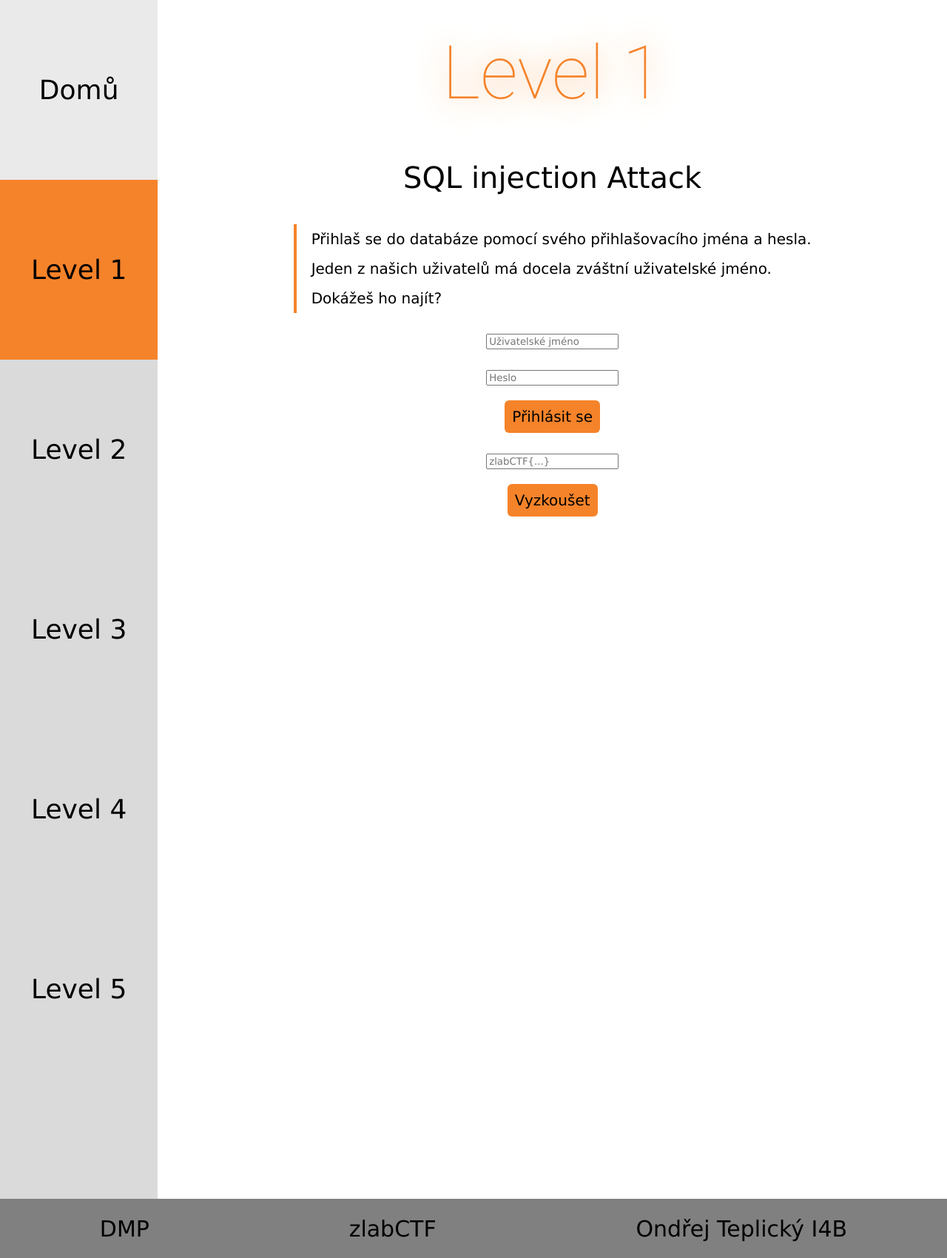
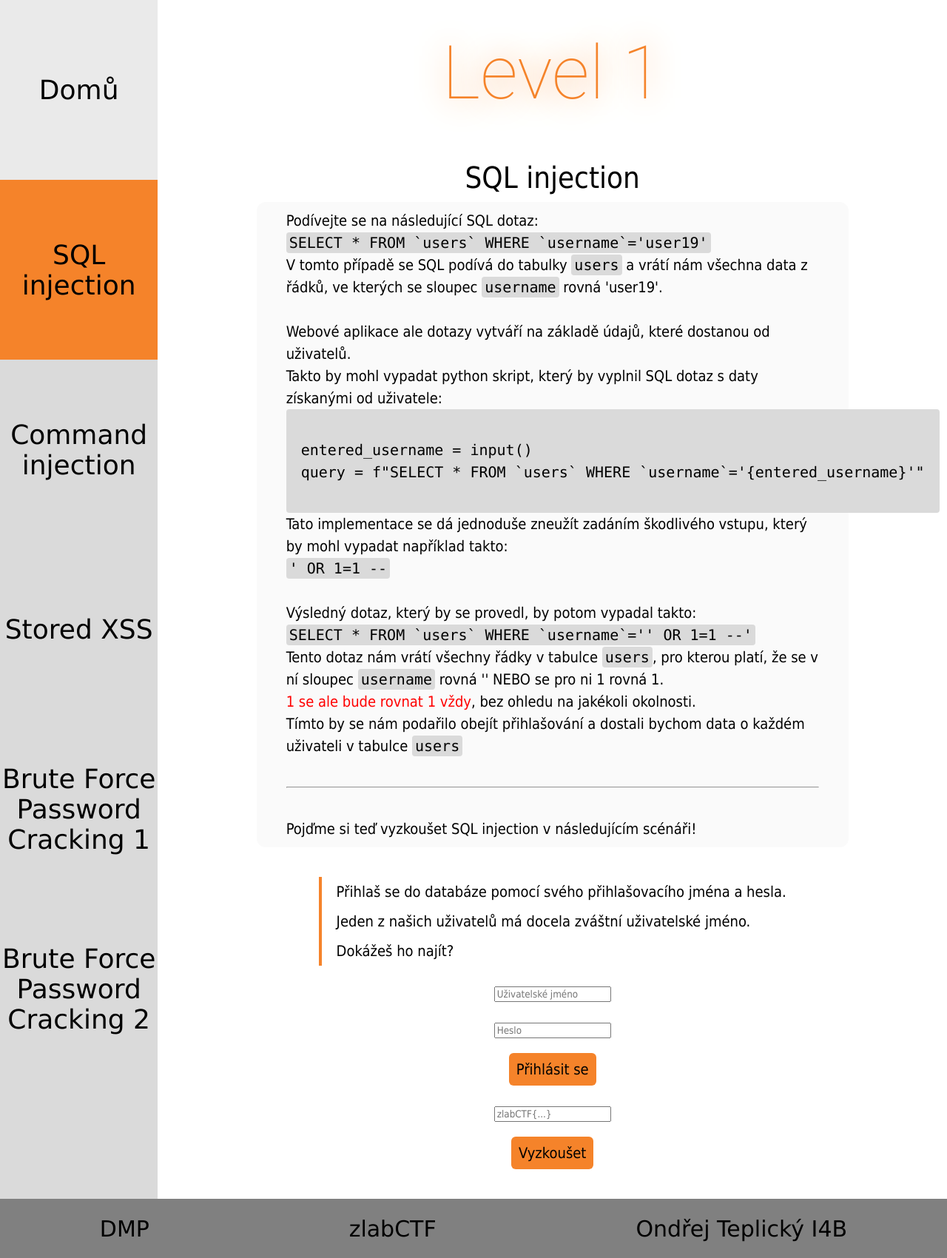
Before and after one commit to BrewsLee21/zlabCTF, a Flask app: page /level/1 in a window 1280 px wide. Shown: the whole page at 74% size. Run offline with Flask 3, Linux system fonts and the light colour scheme.

Commit message:
Started making level theory for each level

```diff
--- a/app/static/styles/index.css
+++ b/app/static/styles/index.css
@@ -1,7 +1,3 @@
-.content-container  *:not(h1) {
-	font-family: Verdana, sans-serif;
-}
-
 #index-title {
 	font-size: 5rem;
 	font-family: Roboto , sans-serif;
--- a/app/static/styles/levels.css
+++ b/app/static/styles/levels.css
@@ -1,3 +1,29 @@
+/* ====================== General ====================== */
+
+.code {
+	width: auto;
+	padding: 2px 4px;
+	border-radius: 4px;
+	font-family: "Lucida Console", Monaco, monospace !important;
+	font-weight: lighter;
+	background-color: var(--light-gray);
+
+	display: inline;
+}
+
+.multi-line-code {
+	display: inline-block;
+	padding: 2rem 1rem;
+}
+
+.nosplit {
+	white-space: nowrap;
+}
+
+.red {
+	color: red;
+}
+
 .content-container {
 	height: 100%;
 	overflow-y: auto;
@@ -5,6 +31,10 @@
 
 .content-container form {
 	width: 100%;
+}
+
+.flag-form {
+	margin-bottom: 2rem;
 }
 
 .level-number {
@@ -21,10 +51,26 @@
 
 .level-title {
 	font-size: 2rem;
+	margin-bottom: 0.5rem;
 }
 
 .level-description-container {
 	max-width: 75%;
+}
+
+.level-theory {
+	border-radius: 12px;
+	padding: 0.5rem 2rem;
+	margin-bottom: 2rem;
+
+	text-align: start;
+	line-height: 1.5;
+
+	background-color: var(--lighter-gray);
+}
+
+.level-scenario-container {
+	justify-content: center;
 }
 
 .vertical-line {
@@ -64,15 +110,7 @@
 	cursor: pointer;
 }
 
-.nosplit {
-	white-space: nowrap;
-}
-
 /* ====================== Level 2 ====================== */
-
-.path {
-	background-color: var(--light-gray);
-}
 
 /* ================================================================== */
 /* ====================== Level 3 ====================== */
--- a/app/static/styles/main.css
+++ b/app/static/styles/main.css
@@ -1,8 +1,11 @@
 :root {
+	--lighter-gray: #fafafa;
 	--light-gray: #dadada;
 	--darker-light-gray: #cbcbcb;
 	--gray-on-hover: #eaeaea;
+	--light-uzlabina-orange: #f28e41;
 	--uzlabina-orange: #f5832a;
+
 	--footer-height: 4rem;
 }
 
@@ -40,6 +43,10 @@ html, body {
 	text-align: center;
 
 	align-items: center;
+}
+
+.content-container *:not(h1) {
+	font-family: "Tahoma", sans-serif;
 }
 
 nav {
--- a/app/templates/base.html
+++ b/app/templates/base.html
@@ -3,7 +3,6 @@
 <html>
 	<head>
 		<meta charset="UTF-8">
-
 		{% if title %}
 			<title>zlabCTF - Level {{ level_info.level_number }}</title>
 		{% else %}
--- a/app/templates/level_base.html
+++ b/app/templates/level_base.html
@@ -5,9 +5,12 @@
 	<div class="flex flex-col content-container">
 		<h1 class="level-number">Level {{ level_info.level_number }}</h1>
 		<p class="level-title">{{ level_info.level_title }}</p>
-		<div class="flex flex-row level-description-container">
-			<div class="vertical-line"></div>
-			<div class="level-description">{{ level_info.level_description | safe}}</div>
+		<div class="flex flex-col level-description-container">
+			{% include "level_descriptions/level" ~ level_info.level_number ~ ".html" %}
+			<div class="flex flex-row level-scenario-container">
+				<div class="vertical-line"></div>
+				<div class="level-description">{{ level_info.level_description | safe}}</div>
+			</div>
 		</div>
 
 		<form action="" method="post" novalidate>
@@ -31,8 +34,8 @@
 				{% endfor %}
 			{% endif %}
 		{% endwith %}
-		<form action="" method="post" novalidate>
-			{{ level_form.hidden_tag() }}
+		<form action="" method="post" novalidate class="flag-form">
+			{{ flag_form.hidden_tag() }}
 			<div>
 	 			{{ flag_form.flag.label }}<br>
 				{{ flag_form.flag }}
--- /dev/null
+++ b/app/templates/level_descriptions/level1.html
@@ -0,0 +1,22 @@
+<div class="level-theory">
+	Podívejte se na následující SQL dotaz:<br>
+	<span class="code nosplit">SELECT * FROM `users` WHERE `username`='user19'</span><br>
+	V tomto případě se SQL podívá do tabulky <span class=code>users</span>
+	a vrátí nám všechna data z řádků, ve kterých se sloupec <span class=code>username</span> rovná 'user19'.<br>
+	<br>
+	Webové aplikace ale dotazy vytváří na základě údajů, které dostanou od uživatelů.<br>
+	Takto by mohl vypadat python skript, který by vyplnil SQL dotaz s daty získanými od uživatele:<br>
+	<span class="code multi-line-code nosplit">
+		entered_username = input()<br>
+		query = f"SELECT * FROM `users` WHERE `username`='{entered_username}'"
+	</span>
+	Tato implementace se dá jednoduše zneužít zadáním škodlivého vstupu, který by mohl vypadat například takto:<br>
+	<span class="code nosplit">' OR 1=1 --</span><br><br>
+	Výsledný dotaz, který by se provedl, by potom vypadal takto:<br>
+	<span class="code nosplit">SELECT * FROM `users` WHERE `username`='' OR 1=1 --'</span><br>
+	Tento dotaz nám vrátí všechny řádky v tabulce <span class="code nosplit">users</span>, pro kterou platí, že se v ní sloupec <span class="code nosplit">username</span> rovná '' NEBO se pro ni 1 rovná 1.<br>
+	<span class="red">1 se ale bude rovnat 1 vždy</span>, bez ohledu na jakékoli okolnosti.<br>
+	Tímto by se nám podařilo obejít přihlašování a dostali bychom data o každém uživateli v tabulce <span class="code nosplit">users</span><br>
+	<br><hr><br>
+	Pojďme si teď vyzkoušet SQL injection v následujícím scénáři!<br>
+</div>
--- a/app/templates/nav.html
+++ b/app/templates/nav.html
@@ -4,7 +4,7 @@
 	</a>
 	{% for level in levels %}
 	<a href={{ level.level_url }}{% if level_info and level.level_number == level_info.level_number %} style="background-color: var(--uzlabina-orange);"{% endif %}>
-		<div>Level {{ level.level_number }}</div>
+		<div>{{ level.level_title }}</div>
 	</a>
 	{% endfor %}
 </nav>
```
Also changed, not shown: app/config.py (+6 -6 lines), app/templates/level_descriptions/level2.html (added).
